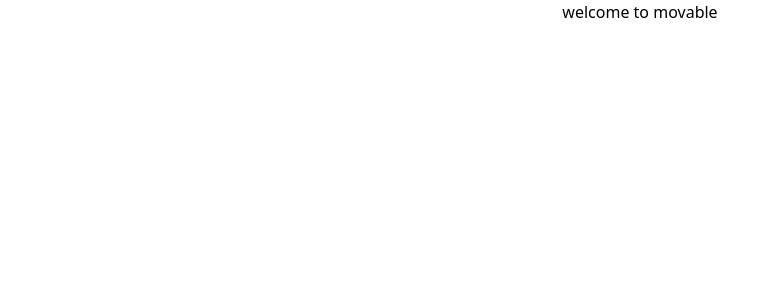
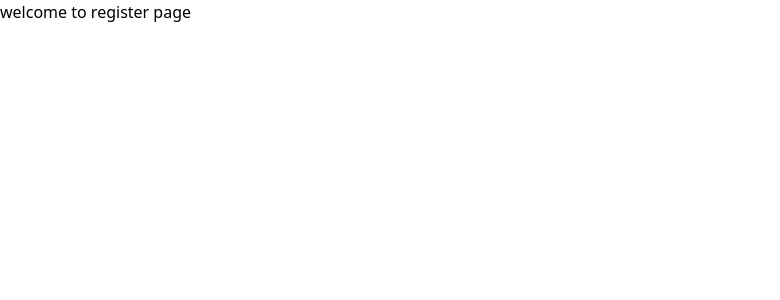
Before and after one commit to TopTier5/movable, a React (Vite) app: page /register in a window 1280 px wide. Shown: the top 300 px of the page, without its empty margins (0-780 px from the left). Built offline with nearby package versions, Linux system fonts and the light colour scheme.

Commit message:
updates to first commit

```diff
--- a/src/App.jsx
+++ b/src/App.jsx
@@ -1,13 +1,24 @@
+import { createBrowserRouter, RouterProvider } from "react-router";
+import Home from "./pages/Home";
+import Login from "./pages/Login";
+import Register from "./pages/Register";
+import NotFound from "./pages/NotFound";
+
+
+const movAbleRouter = createBrowserRouter([
+{ path: '/', element: <Home /> },
+{ path: '/login', element: <Login /> },
+{ path: '/register', element: <Register /> },
+{ path: '/*', element: <NotFound /> },
+
+]);
 
 
 function App() {
 
-
   return (
     <>
-      <div className="text-center">
-        welcome to movable
-      </div>
+     <RouterProvider router={movAbleRouter} />
     </>
   )
 }
--- /dev/null
+++ b/src/components/Footer.jsx
@@ -0,0 +1,7 @@
+export default function Footer() {
+    return(
+        <div>
+
+        </div>
+    )
+}
--- /dev/null
+++ b/src/components/Navbar.jsx
@@ -0,0 +1,7 @@
+export default function Navbar() {
+    return(
+        <div>
+
+        </div>
+    )
+}
--- /dev/null
+++ b/src/pages/Home.jsx
@@ -0,0 +1,7 @@
+export default function Home() {
+    return(
+        <div>
+           welcome to home page
+        </div>
+    )
+}
--- /dev/null
+++ b/src/pages/Login.jsx
@@ -0,0 +1,7 @@
+export default function() {
+    return(
+        <div>
+           welcome to login page
+        </div>
+    )
+}
--- /dev/null
+++ b/src/pages/NotFound.jsx
@@ -0,0 +1,7 @@
+export default function NotFound() {
+    return(
+        <div>
+            welcome to notfound page
+        </div>
+    )
+}
--- /dev/null
+++ b/src/pages/Register.jsx
@@ -0,0 +1,7 @@
+export default function Register() {
+    return(
+        <div>
+           welcome to register page
+        </div>
+    )
+}
```
